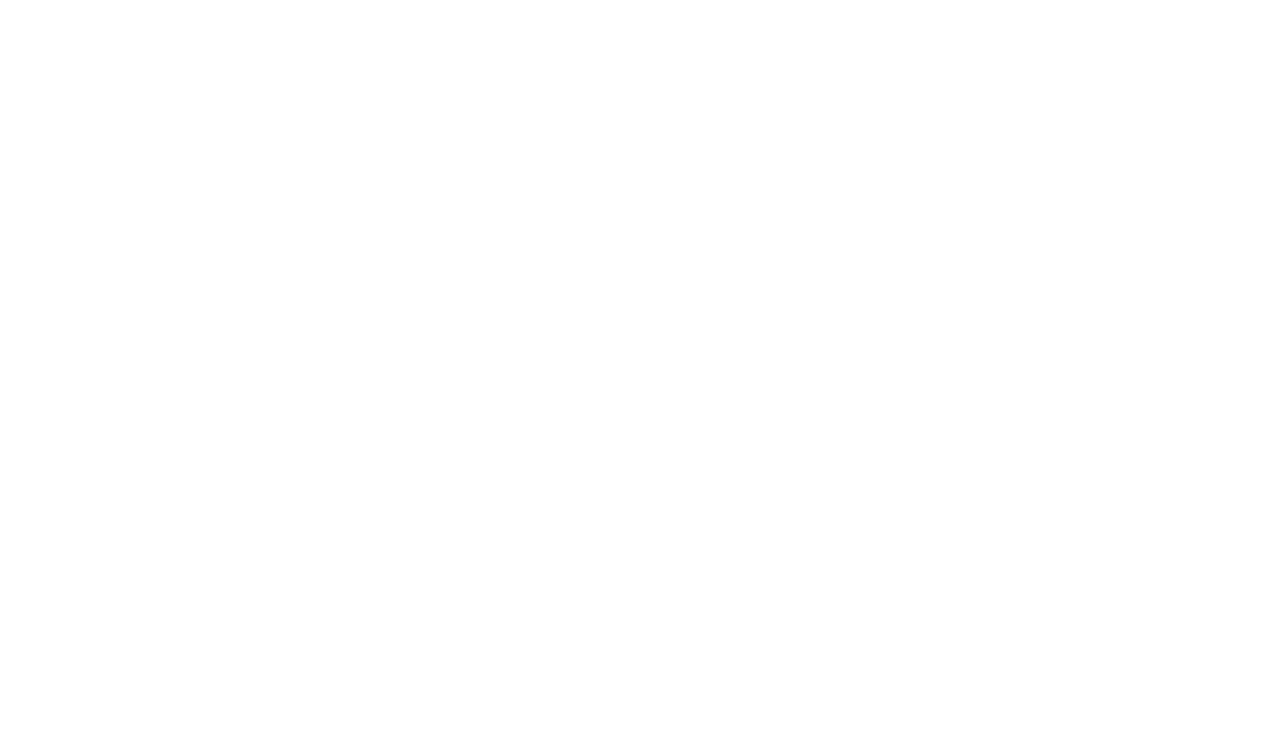
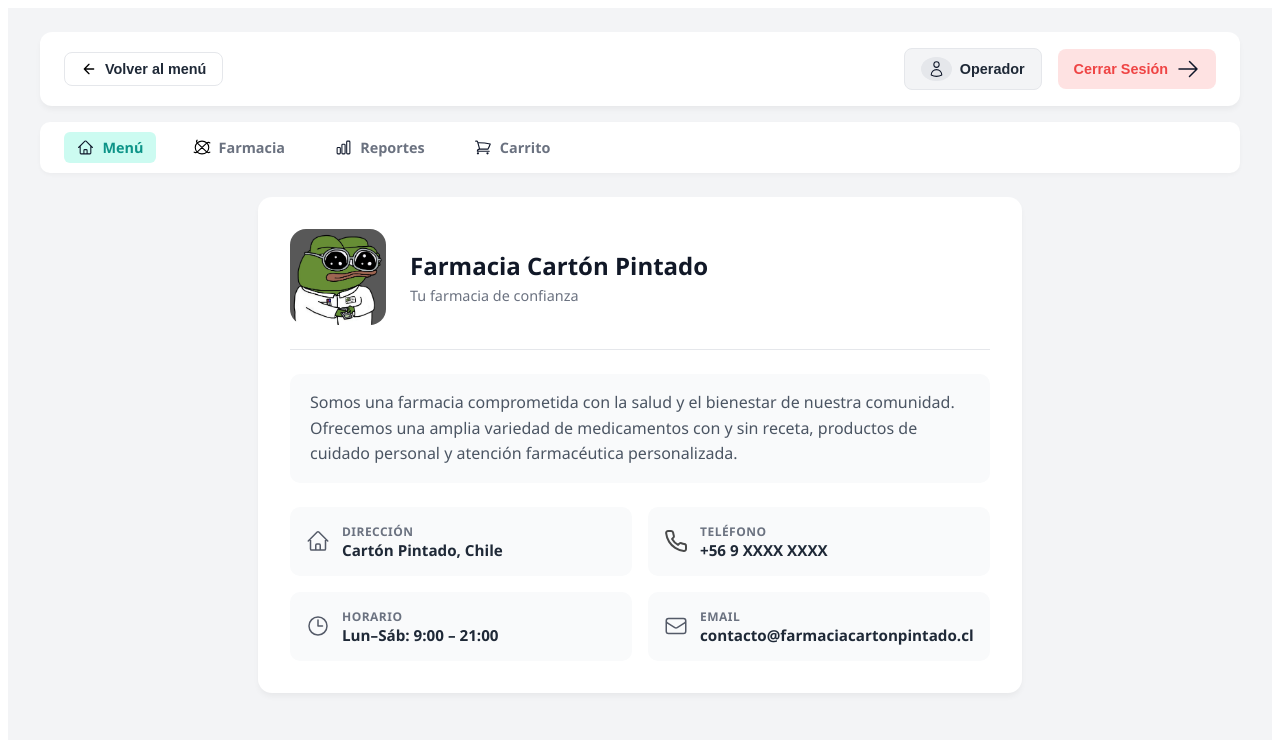
Before and after one commit to hugoamedinao27-beep/FARMACIA_CARTON_PINTADO, a Nuxt app in the folder client/: page /conocenos in a window 1280 px wide. Before the commit this address had no page. Shown: the top 740 px of the page. Built offline with nearby package versions, Linux system fonts and the light colour scheme.

Commit message:
Agrega pagina Conocenos + card en Menu

```diff
--- a/client/pages/Menu.vue
+++ b/client/pages/Menu.vue
@@ -39,6 +39,13 @@
         <h2 class="menu-card-title">Reportes de Ventas</h2>
         <p class="menu-card-desc">Ver estadísticas, ingresos totales y medicamentos más vendidos.</p>
         <span class="menu-card-btn">Ver Reportes <img src="/images/arrow-right.svg" class="icon-img" alt="→" style="width:0.8em;height:0.8em;vertical-align:middle;" /></span>
+      </div>
+
+      <div @click="irAConocenos" class="menu-card">
+        <img src="/images/information-circle.svg" class="menu-card-icon icon-img" alt="Conócenos" />
+        <h2 class="menu-card-title">Conócenos</h2>
+        <p class="menu-card-desc">Información de la farmacia, horarios y contacto.</p>
+        <span class="menu-card-btn">Ver más <img src="/images/arrow-right.svg" class="icon-img" alt="→" style="width:0.8em;height:0.8em;vertical-align:middle;" /></span>
       </div>
     </div>
   </div>
@@ -88,6 +95,10 @@
 
 const irAReportes = () => {
   router.push('/reportes')
+}
+
+const irAConocenos = () => {
+  router.push('/conocenos')
 }
 
 const cerrarSesion = async () => {
--- /dev/null
+++ b/client/pages/conocenos.vue
@@ -0,0 +1,339 @@
+<template>
+  <div class="about-wrapper">
+    <header class="about-header">
+      <button @click="volver" class="btn-back">
+        <img src="/images/arrow-left.svg" class="icon-img" alt="" style="width:1rem;height:1rem;" /> Volver al menú
+      </button>
+      <div class="header-actions">
+        <button class="btn-user-profile" title="Perfil de Usuario">
+          <img src="/images/user.svg" class="user-icon icon-img" alt="Usuario" />
+          <span class="user-name">{{ usuarioActivo }}</span>
+        </button>
+        <button @click="cerrarSesion" class="btn-logout">
+          <span>Cerrar Sesión</span>
+          <img src="/images/arrow-right.svg" class="icon icon-img" alt="→" />
+        </button>
+      </div>
+    </header>
+
+    <nav class="main-navbar">
+      <ul class="nav-list">
+        <li @click="irAlMenu" class="nav-item active">
+          <img src="/images/home.svg" class="nav-icon icon-img" alt="Menú" /> Menú
+        </li>
+        <li @click="irAInicio" class="nav-item">
+          <img src="/images/pill.svg" class="nav-icon icon-img" alt="Farmacia" /> Farmacia
+        </li>
+        <li @click="irAReportes" class="nav-item">
+          <img src="/images/chart-bar.svg" class="nav-icon icon-img" alt="Reportes" /> Reportes
+        </li>
+        <li @click="irACarrito" class="nav-item">
+          <img src="/images/shopping-cart.svg" class="nav-icon icon-img" alt="Carrito" /> Carrito
+          <span v-if="itemsEnCarrito > 0" class="cart-badge">{{ itemsEnCarrito }}</span>
+        </li>
+      </ul>
+    </nav>
+
+    <div class="about-card">
+      <div class="about-top">
+        <img src="/images/pepito.jpeg" class="about-photo" alt="Farmacia Cartón Pintado" />
+        <div class="about-titles">
+          <h1 class="about-name">Farmacia Cartón Pintado</h1>
+          <p class="about-subtitle">Tu farmacia de confianza</p>
+        </div>
+      </div>
+
+      <div class="about-desc">
+        <p>Somos una farmacia comprometida con la salud y el bienestar de nuestra comunidad. Ofrecemos una amplia variedad de medicamentos con y sin receta, productos de cuidado personal y atención farmacéutica personalizada.</p>
+      </div>
+
+      <div class="about-info-grid">
+        <div class="about-info-item">
+          <img src="/images/home.svg" class="about-info-icon" alt="Dirección" />
+          <div>
+            <span class="about-info-label">Dirección</span>
+            <span class="about-info-value">Cartón Pintado, Chile</span>
+          </div>
+        </div>
+        <div class="about-info-item">
+          <img src="/images/phone.svg" class="about-info-icon" alt="Teléfono" />
+          <div>
+            <span class="about-info-label">Teléfono</span>
+            <span class="about-info-value">+56 9 XXXX XXXX</span>
+          </div>
+        </div>
+        <div class="about-info-item">
+          <img src="/images/clock.svg" class="about-info-icon" alt="Horario" />
+          <div>
+            <span class="about-info-label">Horario</span>
+            <span class="about-info-value">Lun–Sáb: 9:00 – 21:00</span>
+          </div>
+        </div>
+        <div class="about-info-item">
+          <img src="/images/envelope.svg" class="about-info-icon" alt="Email" />
+          <div>
+            <span class="about-info-label">Email</span>
+            <span class="about-info-value">contacto@farmaciacartonpintado.cl</span>
+          </div>
+        </div>
+      </div>
+    </div>
+  </div>
+</template>
+
+<script setup>
+import { ref, computed, onMounted } from 'vue'
+import { useRouter } from 'vue-router'
+const apiBase = useApiBase()
+
+const router = useRouter()
+const usuarioActivo = ref('Operador')
+
+const itemsEnCarrito = computed(() => {
+  const carrito = JSON.parse(sessionStorage.getItem('carrito') || '[]')
+  return carrito.reduce((sum, item) => sum + item.cantidad, 0)
+})
+
+const volver = () => router.push('/menu')
+
+const irAlMenu = () => router.push('/menu')
+const irAInicio = () => router.push('/inicio')
+const irAReportes = () => router.push('/reportes')
+const irACarrito = () => router.push('/dashboard')
+
+const cerrarSesion = async () => {
+  try {
+    await fetch(`${apiBase}/auth/logout`, { method: 'POST', credentials: 'include' })
+  } catch (_) { }
+  sessionStorage.clear()
+  router.push('/')
+}
+
+onMounted(async () => {
+  const nombreGuardado = sessionStorage.getItem('user_name') || sessionStorage.getItem('email')
+  if (nombreGuardado) usuarioActivo.value = nombreGuardado
+})
+</script>
+
+<style scoped>
+.about-wrapper {
+  --bg-main: #f3f4f6;
+  --bg-card: #ffffff;
+  --primary: #0d9488;
+  --primary-hover: #0f766e;
+  --text-main: #1f2937;
+  --text-muted: #6b7280;
+  --border-color: #e5e7eb;
+
+  font-family: 'Segoe UI', system-ui, sans-serif;
+  background-color: var(--bg-main);
+  color: var(--text-main);
+  min-height: 100vh;
+  padding: 1.5rem 2rem;
+  box-sizing: border-box;
+}
+
+.about-header {
+  display: flex;
+  justify-content: space-between;
+  align-items: center;
+  background-color: var(--bg-card);
+  padding: 1rem 1.5rem;
+  border-radius: 12px;
+  box-shadow: 0 4px 6px -1px rgba(0, 0, 0, 0.05);
+  margin-bottom: 1rem;
+}
+
+.btn-back {
+  display: flex;
+  align-items: center;
+  gap: 0.5rem;
+  background: none;
+  border: 1px solid var(--border-color);
+  padding: 0.5rem 1rem;
+  border-radius: 8px;
+  cursor: pointer;
+  font-weight: 600;
+  font-size: 0.9rem;
+  color: var(--text-main);
+  transition: all 0.2s ease;
+}
+
+.btn-back:hover { background-color: #f3f4f6; border-color: #d1d5db; }
+
+.header-actions { display: flex; align-items: center; gap: 1rem; }
+
+.btn-user-profile {
+  display: flex;
+  align-items: center;
+  gap: 0.5rem;
+  background-color: #f3f4f6;
+  color: var(--text-main);
+  border: 1px solid var(--border-color);
+  padding: 0.5rem 1rem;
+  border-radius: 8px;
+  font-weight: 600;
+  font-size: 0.9rem;
+  cursor: default;
+}
+
+.user-icon { width: 1.1rem; height: 1.1rem; background-color: #e5e7eb; padding: 0.2rem 0.4rem; border-radius: 50%; }
+.user-name { max-width: 150px; overflow: hidden; text-overflow: ellipsis; white-space: nowrap; }
+
+.btn-logout {
+  display: flex;
+  align-items: center;
+  gap: 0.5rem;
+  background-color: #fee2e2;
+  color: #ef4444;
+  border: none;
+  padding: 0.5rem 1rem;
+  border-radius: 8px;
+  cursor: pointer;
+  font-weight: 600;
+  font-size: 0.9rem;
+  transition: all 0.2s ease;
+}
+
+.btn-logout:hover { background-color: #fca5a5; }
+
+.main-navbar {
+  background-color: var(--bg-card);
+  padding: 0.6rem 1.5rem;
+  border-radius: 10px;
+  box-shadow: 0 2px 4px rgba(0, 0, 0, 0.03);
+  margin-bottom: 1.5rem;
+}
+
+.nav-list {
+  list-style: none;
+  padding: 0;
+  margin: 0;
+  display: flex;
+  gap: 1.5rem;
+}
+
+.nav-item {
+  display: flex;
+  align-items: center;
+  gap: 0.5rem;
+  padding: 0.4rem 0.8rem;
+  border-radius: 6px;
+  font-weight: 600;
+  font-size: 0.9rem;
+  color: var(--text-muted);
+  cursor: pointer;
+  transition: all 0.2s ease;
+}
+
+.nav-item:hover { color: var(--primary); }
+.nav-item.active { color: var(--primary); background-color: #ccfbf1; }
+.nav-icon { width: 1.1rem; height: 1.1rem; }
+
+.cart-badge {
+  background-color: #ef4444;
+  color: white;
+  font-size: 0.7rem;
+  font-weight: 700;
+  padding: 0.1rem 0.45rem;
+  border-radius: 50%;
+  margin-left: 0.25rem;
+  line-height: 1.2;
+}
+
+.about-card {
+  background: var(--bg-card);
+  border-radius: 14px;
+  padding: 2rem;
+  box-shadow: 0 4px 6px -1px rgba(0, 0, 0, 0.05);
+  max-width: 700px;
+  margin: 0 auto;
+}
+
+.about-top {
+  display: flex;
+  align-items: center;
+  gap: 1.5rem;
+  margin-bottom: 1.5rem;
+  padding-bottom: 1.5rem;
+  border-bottom: 1px solid var(--border-color);
+}
+
+.about-photo {
+  width: 6rem;
+  height: 6rem;
+  border-radius: 16px;
+  object-fit: cover;
+  flex-shrink: 0;
+}
+
+.about-titles { display: flex; flex-direction: column; gap: 0.25rem; }
+
+.about-name {
+  font-size: 1.5rem;
+  font-weight: 800;
+  color: #111827;
+  margin: 0;
+}
+
+.about-subtitle {
+  margin: 0;
+  font-size: 0.9rem;
+  color: var(--text-muted);
+}
+
+.about-desc {
+  background-color: #f9fafb;
+  border-radius: 10px;
+  padding: 1rem 1.25rem;
+  margin-bottom: 1.5rem;
+  line-height: 1.6;
+  color: #4b5563;
+}
+
+.about-desc p { margin: 0; }
+
+.about-info-grid {
+  display: grid;
+  grid-template-columns: 1fr 1fr;
+  gap: 1rem;
+}
+
+.about-info-item {
+  display: flex;
+  align-items: center;
+  gap: 0.75rem;
+  background-color: #f9fafb;
+  border-radius: 10px;
+  padding: 1rem;
+}
+
+.about-info-icon {
+  width: 1.5rem;
+  height: 1.5rem;
+  flex-shrink: 0;
+  opacity: 0.7;
+}
+
+.about-info-label {
+  display: block;
+  font-size: 0.75rem;
+  font-weight: 600;
+  color: var(--text-muted);
+  text-transform: uppercase;
+  letter-spacing: 0.04em;
+}
+
+.about-info-value {
+  display: block;
+  font-size: 0.95rem;
+  font-weight: 600;
+  color: var(--text-main);
+}
+
+@media (max-width: 600px) {
+  .about-wrapper { padding: 1rem; }
+  .about-top { flex-direction: column; text-align: center; }
+  .about-info-grid { grid-template-columns: 1fr; }
+}
+</style>
```
Also changed, not shown: client/public/images/phone.svg (added).
